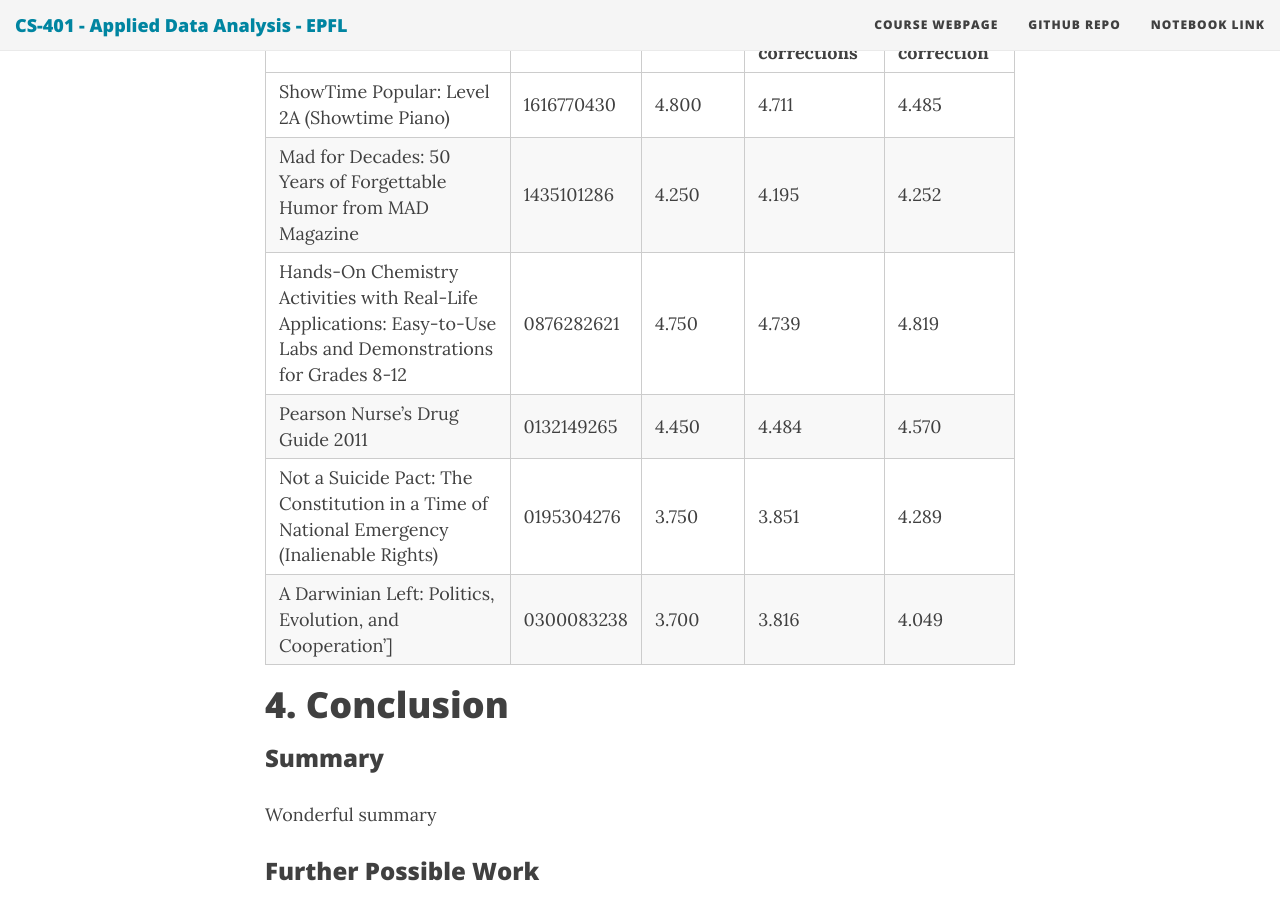
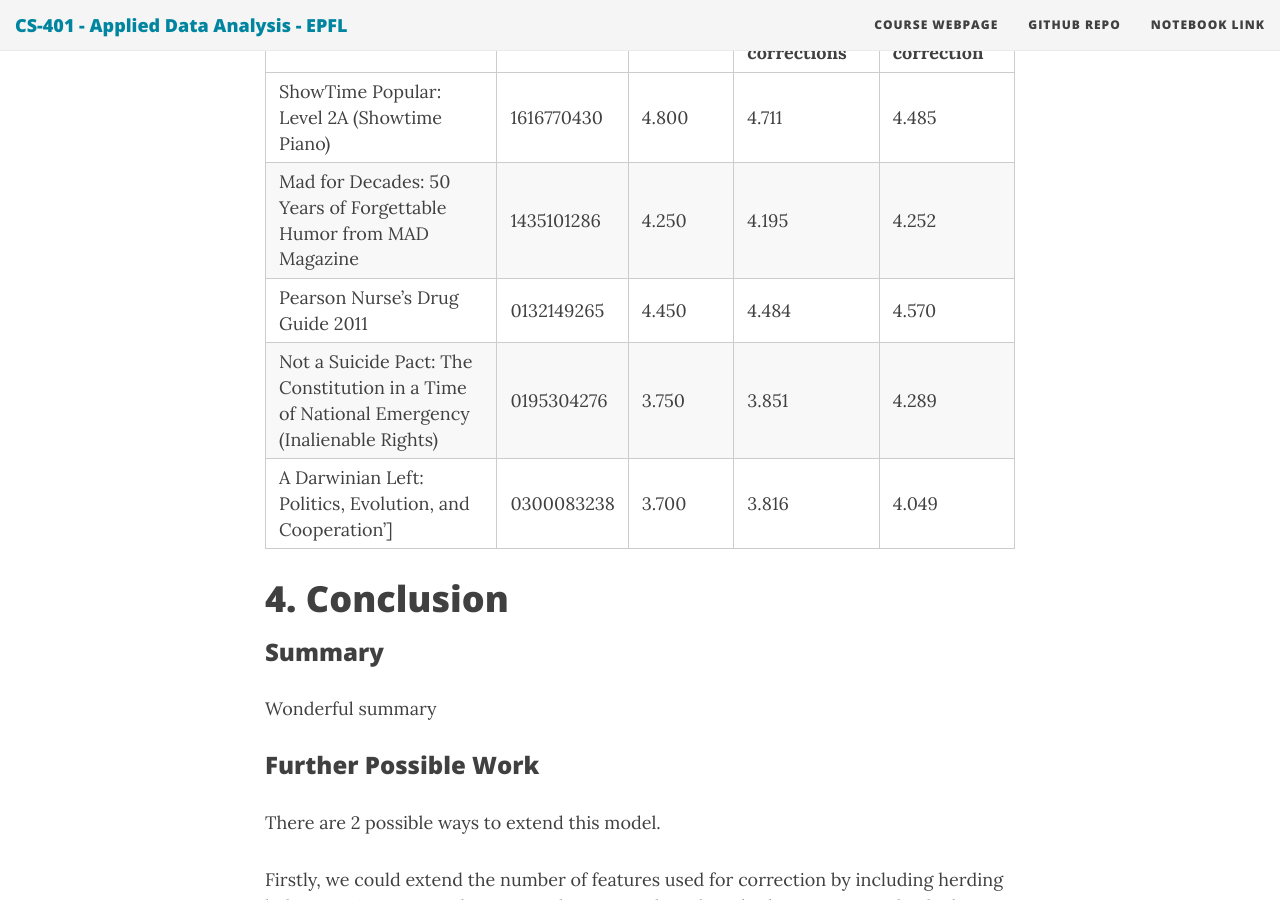
Before and after one commit to ada-lyn/ada-lyn.github.io, a Jekyll site: the page built from index.md, in a window 1280 px wide and 900 px high, scrolled down 34156 px. Built offline with Jekyll 4.4.1, drawn with Linux system fonts in a browser that asks for light colours; nearby versions of some CDN libraries; formulas are drawn with MathJax 3.

Commit message:
Update index.md

```diff
--- a/index.md
+++ b/index.md
@@ -423,9 +423,8 @@
 | 5.000           | 5.136               | 5.629                        |
 | 5.000           | 5.134               | 5.303                        |
 | 5.000           | 4.834               | 4.890                        |
-| *Total product average*                                              |<a name="conclusion_"></a>
+| *Total product average*                                              |
 | 4.750           | 4.739               | 4.819                        |
-
 
 A few more examples, with only the average rating:
 
@@ -433,10 +432,11 @@
 |--|--|--|--|--|
 |ShowTime  Popular: Level 2A (Showtime Piano) | 1616770430 | 4.800 | 4.711 | 4.485 |
 |Mad for Decades: 50 Years of Forgettable Humor from MAD Magazine | 1435101286 | 4.250 | 4.195 | 4.252 |
-|Hands-On Chemistry Activities with Real-Life Applications: Easy-to-Use Labs and Demonstrations for Grades 8-12 | 0876282621 | 4.750 | 4.739 | 4.819 |
 |Pearson Nurse's Drug Guide 2011 | 0132149265 | 4.450 | 4.484 | 4.570 |
 |Not a Suicide Pact: The Constitution in a Time of National Emergency (Inalienable Rights) | 0195304276 | 3.750 | 3.851 | 4.289 |
 |A Darwinian Left: Politics, Evolution, and Cooperation'] | 0300083238 | 3.700 | 3.816 | 4.049 |
+
+<a name="conclusion_"></a>
 
 
 # 4. Conclusion
```
